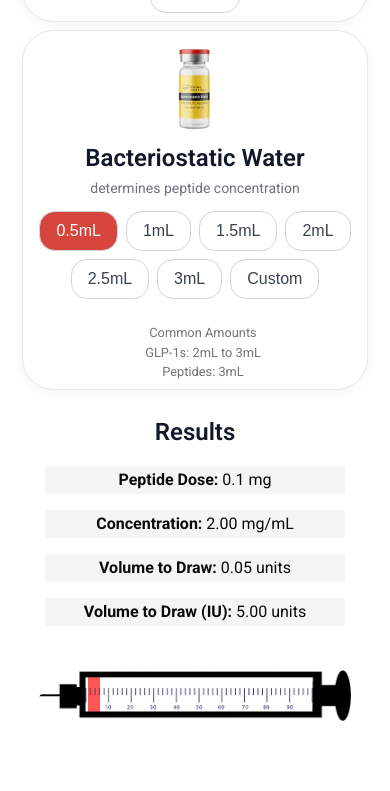
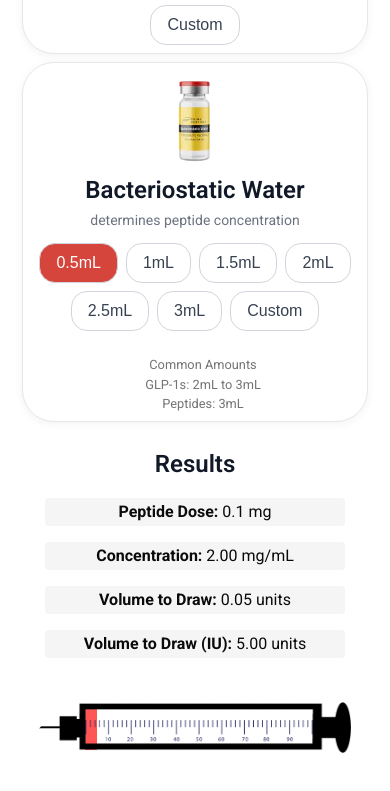
Before and after one commit to high-haseeb/peptide-calculator, a website built with Vite: page index.html in a window 390 px wide. Shown: the part 901-1692 px from the top of the page. Before the commit the page ends 1654 px from the top, so only its background shows below. Built offline with nearby package versions, Linux system fonts and the light colour scheme.

Commit message:
css changes

```diff
--- a/index.html
+++ b/index.html
@@ -45,7 +45,7 @@
                 </div>
             </div>
 
-            <div class="flex w-lg">
+            <div class="inline w-lg">
                 <div id="result">
                     <h2 class="header">Results</h2>
                     <div id="error"></div>
@@ -55,8 +55,10 @@
                     <p><strong>Volume to Draw (IU):</strong> <span id="volumeInIU">-</span></p>
                 </div>
 
-                <img src="/injection.webp" width="100%" height="auto" id="injection-img"></img>
-                <div id="plunger"></div>
+                <div class="relative">
+                    <img src="/injection.webp" width="100%" height="auto" id="injection-img"></img>
+                    <div id="plunger"></div>
+                </div>
             </div>
 
         </div>
--- a/src/style.css
+++ b/src/style.css
@@ -18,7 +18,7 @@ body {
 
 #app {
     margin: 0 auto;
-    width: 90rem;
+    width: 64rem;
     max-width: 100%;
 }
 
@@ -62,6 +62,17 @@ body {
     align-items: center;
     justify-content: center;
     gap: 8px;
+}
+
+.inline {
+    display: flex;
+    align-items: center;
+}
+
+.relative {
+    width: 100%;
+    height: 100%;
+    position: relative;
 }
 
 .flex-col {
@@ -171,6 +182,7 @@ input:focus {
     text-align: center;
     max-width: 50rem;
     margin: 0 auto;
+    margin-bottom: 2rem;
     color: var(--muted-foreground);
 }
 
@@ -216,11 +228,11 @@ img {
 /* Special Elements */
 #plunger {
     position: absolute;
-    height: 8rem;
+    height: 80%;
     background-color: #ff0000aa;
     z-index: -10;
-    bottom: 1.9rem;
-    left: 9.5rem;
+    bottom: 12%;
+    left: 14.8%;
 }
 
 #result {
@@ -261,7 +273,7 @@ img {
     }
 
     img {
-        max-width: 80%;
+        max-width: 100%;
         height: auto;
     }
 
@@ -296,8 +308,20 @@ img {
     }
 
     #plunger {
-        height: 2.5rem;
-        bottom: 0.5rem;
-        left: 5.5rem;
+        /* height: 2.3rem; */
+        bottom: 0.6rem;
+        /* left: 10%; */
+    }
+
+    .inline {
+        display: flex;
+        flex-direction: row;
+        align-items: center;
+        justify-content: center;
+        flex-wrap: wrap;
+        gap: 8px;
+        flex-wrap: wrap;
+        width: 80%;
+        margin: auto auto;
     }
 }
```
